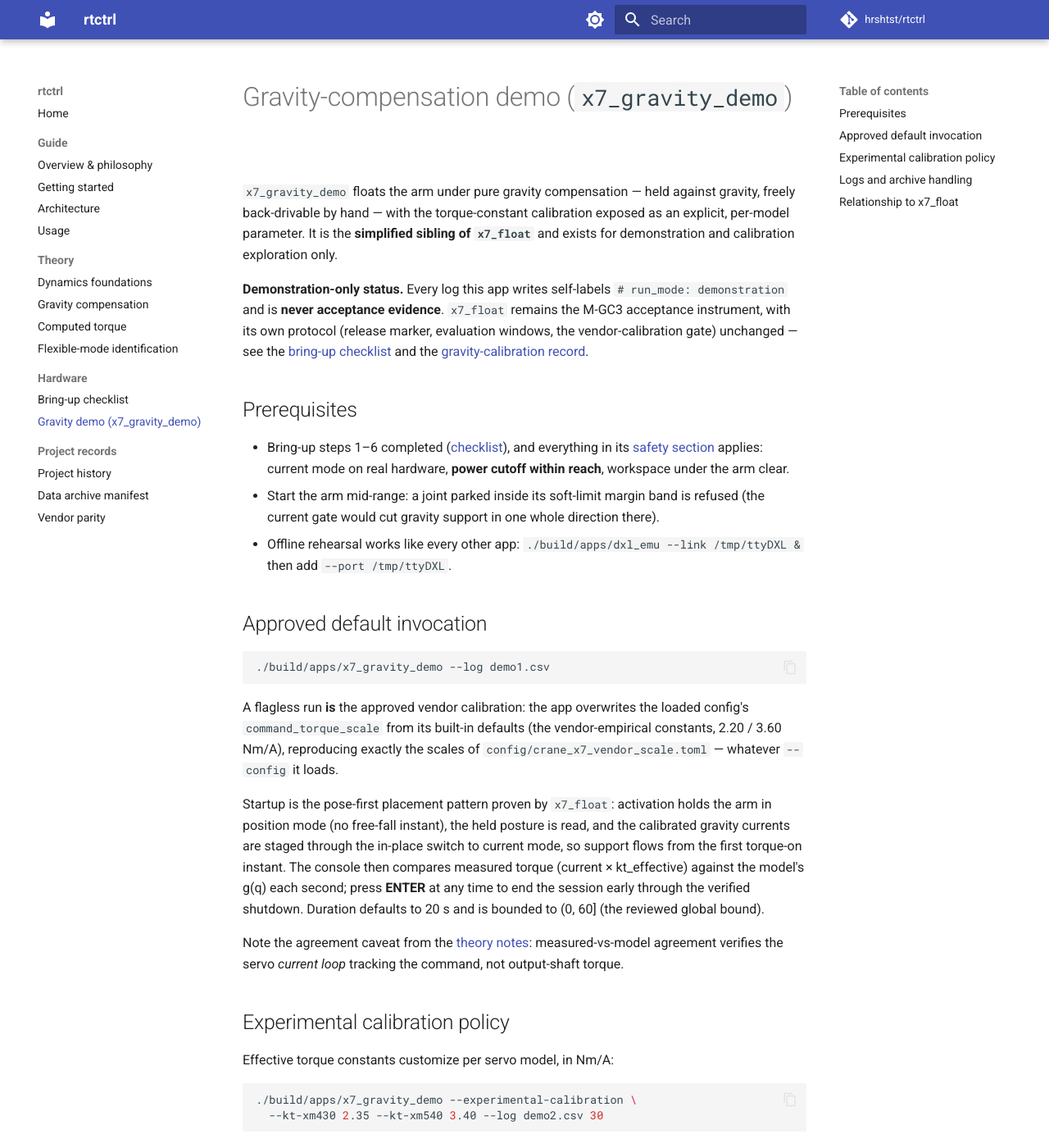
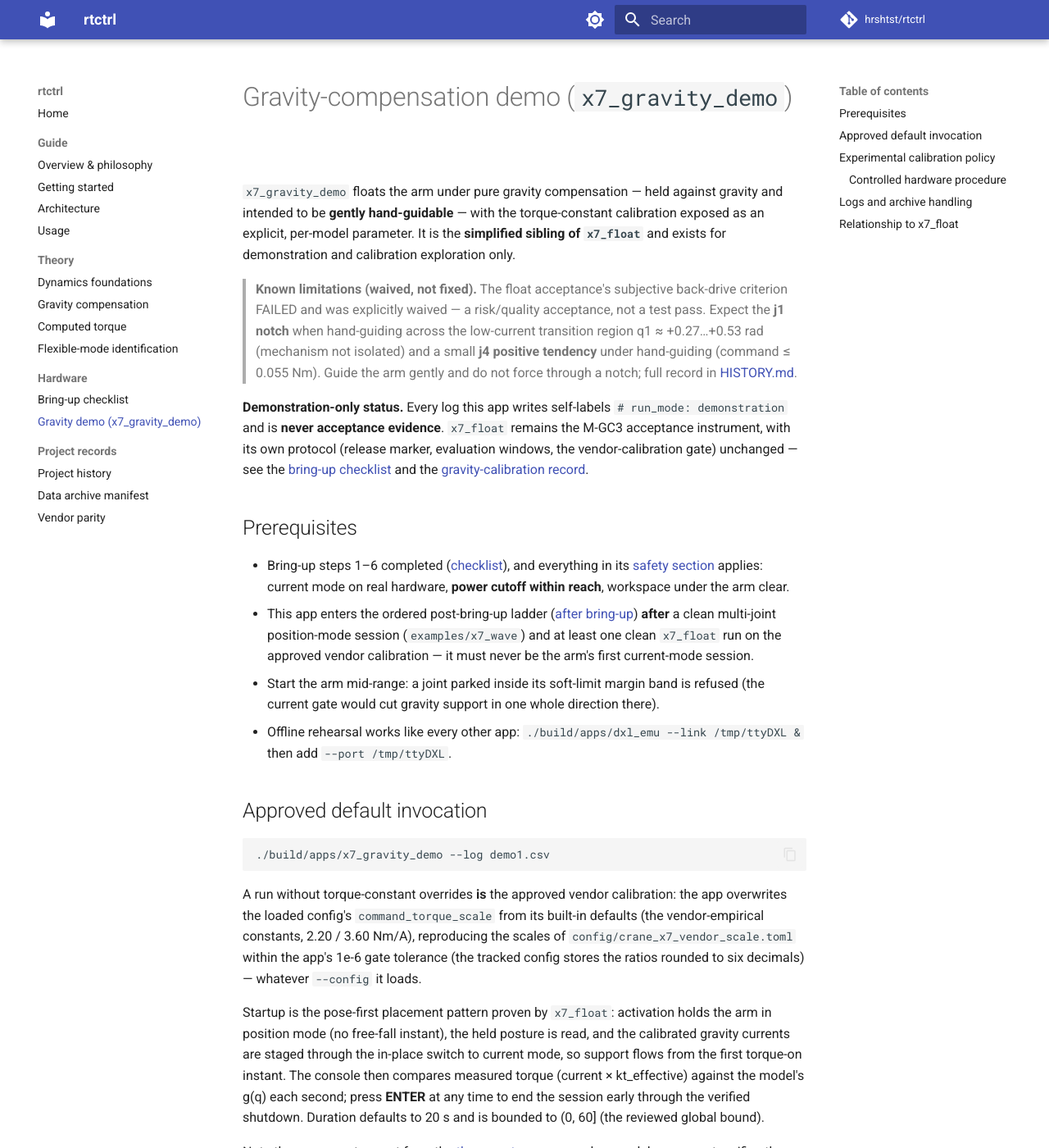
Before and after one commit to hrshtst/rtctrl, an MkDocs documentation site: the page built from docs/GRAVITY_DEMO.md, in a window 1280 px wide and 1400 px high. Shown: the whole window at 82% size. Built offline with MkDocs 1.6.1 and Material for MkDocs 9.7.7, drawn with Linux system fonts in a browser that asks for light colours; comment, search, counter and statistics services are not loaded; some of the changed text lies outside the part shown.

Commit message:
docs: align the gravity-demo page with the waiver record and review
Doc-review findings on GRAVITY_DEMO.md:
- 'freely back-drivable' overstated the hardware evidence: the arm is
  now described as intended to be gently hand-guidable, with the
  waived back-drive limitations (the j1 notch across
  q1 ~ +0.27..+0.53 rad and the small j4 positive tendency) stated
  prominently up front.
- the prerequisites now place the app explicitly in the ordered
  post-bring-up ladder: after a clean x7_wave and at least one clean
  vendor-calibrated x7_float session, never the first current-mode
  session.
- the copy-pastable experimental example mixed a weaker XM430 bias
  with a hotter XM540 bias; the primary example is now an emulator
  command changing one model, and a separate controlled hardware
  procedure documents emulator rehearsal, one model per session,
  small deviations, no mixed-direction biases, and supporting the arm
  through the switch (per the owner, no second-operator requirement).
- 'flagless' and 'reproducing exactly' corrected: without
  torque-constant overrides, matching the tracked vendor scales
  within the 1e-6 gate tolerance (the config stores rounded ratios).

````diff
--- a/docs/GRAVITY_DEMO.md
+++ b/docs/GRAVITY_DEMO.md
@@ -1,10 +1,19 @@
 # Gravity-compensation demo (`x7_gravity_demo`)
 
 `x7_gravity_demo` floats the arm under pure gravity compensation —
-held against gravity, freely back-drivable by hand — with the
-torque-constant calibration exposed as an explicit, per-model
-parameter. It is the **simplified sibling of `x7_float`** and exists
-for demonstration and calibration exploration only.
+held against gravity and intended to be **gently hand-guidable** —
+with the torque-constant calibration exposed as an explicit,
+per-model parameter. It is the **simplified sibling of `x7_float`**
+and exists for demonstration and calibration exploration only.
+
+> **Known limitations (waived, not fixed).** The float acceptance's
+> subjective back-drive criterion FAILED and was explicitly waived —
+> a risk/quality acceptance, not a test pass. Expect the **j1 notch**
+> when hand-guiding across the low-current transition region
+> q1 ≈ +0.27…+0.53 rad (mechanism not isolated) and a small **j4
+> positive tendency** under hand-guiding (command ≤ 0.055 Nm). Guide
+> the arm gently and do not force through a notch; full record in
+> [HISTORY.md](HISTORY.md#gravity-compensation-and-torque-constant-calibration).
 
 **Demonstration-only status.** Every log this app writes self-labels
 `# run_mode: demonstration` and is **never acceptance evidence**.
@@ -21,6 +30,12 @@
   [safety section](HARDWARE_BRINGUP.md#safety-read-first) applies:
   current mode on real hardware, **power cutoff within reach**,
   workspace under the arm clear.
+- This app enters the ordered post-bring-up ladder
+  ([after bring-up](HARDWARE_BRINGUP.md#after-bring-up-m6m8))
+  **after** a clean multi-joint position-mode session
+  (`examples/x7_wave`) and at least one clean `x7_float` run on the
+  approved vendor calibration — it must never be the arm's first
+  current-mode session.
 - Start the arm mid-range: a joint parked inside its soft-limit
   margin band is refused (the current gate would cut gravity support
   in one whole direction there).
@@ -34,11 +49,13 @@
 ./build/apps/x7_gravity_demo --log demo1.csv
 ```
 
-A flagless run **is** the approved vendor calibration: the app
-overwrites the loaded config's `command_torque_scale` from its
-built-in defaults (the vendor-empirical constants, 2.20 / 3.60 Nm/A),
-reproducing exactly the scales of
-`config/crane_x7_vendor_scale.toml` — whatever `--config` it loads.
+A run without torque-constant overrides **is** the approved vendor
+calibration: the app overwrites the loaded config's
+`command_torque_scale` from its built-in defaults (the
+vendor-empirical constants, 2.20 / 3.60 Nm/A), reproducing the scales
+of `config/crane_x7_vendor_scale.toml` within the app's 1e-6 gate
+tolerance (the tracked config stores the ratios rounded to six
+decimals) — whatever `--config` it loads.
 
 Startup is the pose-first placement pattern proven by `x7_float`:
 activation holds the arm in position mode (no free-fall instant), the
@@ -57,11 +74,14 @@
 
 ## Experimental calibration policy
 
-Effective torque constants customize per servo model, in Nm/A:
+Effective torque constants customize per servo model, in Nm/A. The
+primary form of the command runs against the **emulator** — rehearse
+every experimental value there before any hardware session:
 
 ```sh
-./build/apps/x7_gravity_demo --experimental-calibration \
-  --kt-xm430 2.35 --kt-xm540 3.40 --log demo2.csv 30
+./build/apps/dxl_emu --link /tmp/ttyDXL &
+./build/apps/x7_gravity_demo --port /tmp/ttyDXL \
+  --experimental-calibration --kt-xm430 2.35 --log demo2.csv 30
 ```
 
 - The constants map onto `command_torque_scale = kt_nominal /
@@ -83,6 +103,23 @@
 - The log self-labels `# calibration: EXPERIMENTAL` (vendor-equal
   runs label `vendor-approved`), so an experimental session can never
   be read back as the approved demonstration.
+
+### Controlled hardware procedure
+
+An experimental calibration on the real arm is a deliberate,
+stepwise session — never a copy-paste of an arbitrary value pair:
+
+1. Rehearse the identical invocation on the emulator first; swap
+   `--port` for the hardware device only afterwards.
+2. Change **one servo model per session**, starting with a **small
+   deviation** from the vendor value. Do not bias one model hotter
+   and the other weaker in the same session: under- and
+   over-supported joints produce competing motion tendencies.
+3. Support the arm through the mode switch and the first seconds
+   after it, exactly as for a float: with a weaker-than-vendor kt the
+   arm sinks when let go; with a hotter one it can push upward.
+4. Keep the power cutoff in hand for the whole session, and use a
+   fresh `--log` filename per attempt.
 
 ## Logs and archive handling
 
````
